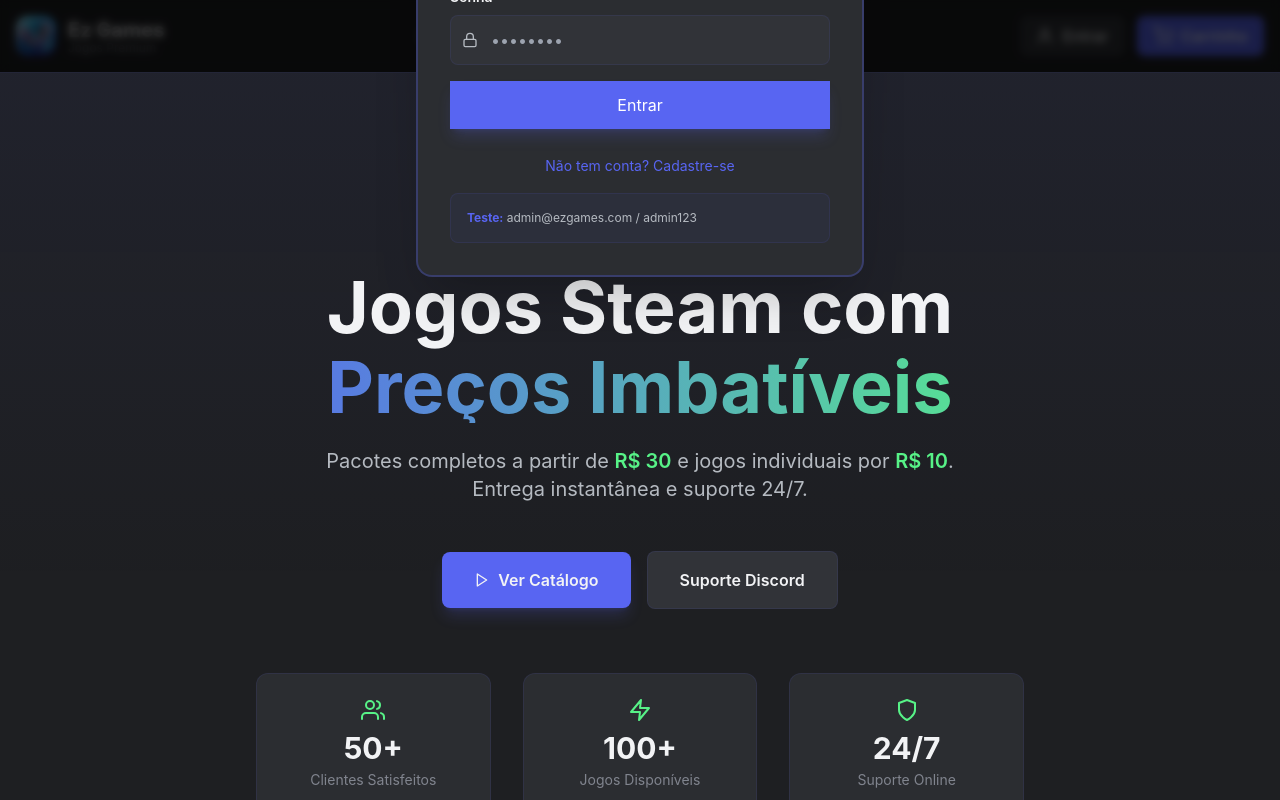
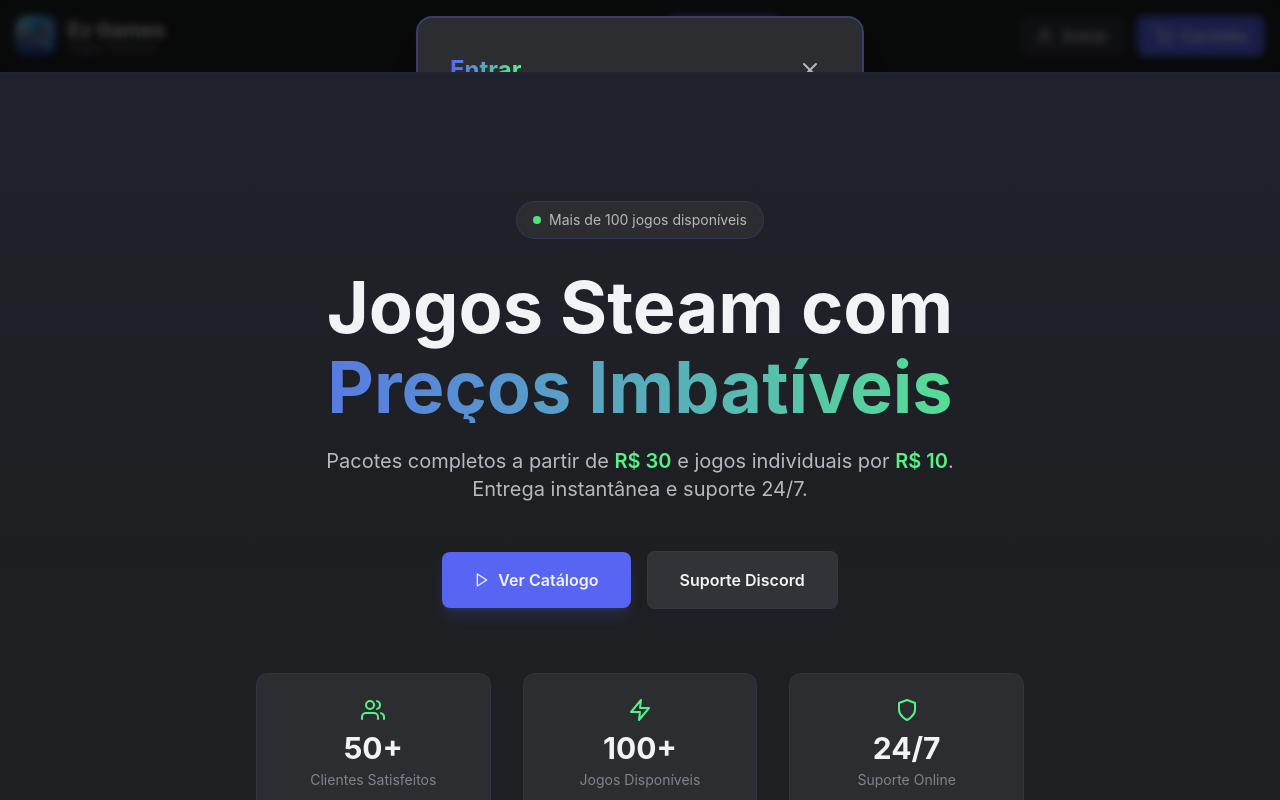
Before and after one commit to pureza-discord/ez-games-store, a Next.js app: page / in a window 1280 px wide. Both pictures are taken after a click on the button "Entrar". Shown: the top 800 px of the page. Built offline with nearby package versions, Linux system fonts and the light colour scheme.

Commit message:
fix: corrigir posicionamento dos modais - centralizar no meio da tela

```diff
--- a/components/ConfirmDialog.tsx
+++ b/components/ConfirmDialog.tsx
@@ -19,8 +19,8 @@
   }
 
   return (
-    <div className="fixed inset-0 z-[10000] flex items-center justify-center bg-black/70 backdrop-blur-sm animate-fade-in">
-      <div className="bg-bg-secondary border-2 border-primary/30 rounded-2xl p-6 max-w-md w-full mx-4 animate-scale-in shadow-2xl">
+    <div className="fixed inset-0 z-[10000] flex items-center justify-center bg-black/70 backdrop-blur-sm animate-fade-in p-4 overflow-y-auto">
+      <div className="bg-bg-secondary border-2 border-primary/30 rounded-2xl p-6 max-w-md w-full my-auto animate-scale-in shadow-2xl">
         <div className="flex items-start gap-4 mb-6">
           <div className="flex-shrink-0 w-12 h-12 bg-yellow-500/20 rounded-full flex items-center justify-center">
             <FiAlertCircle size={24} className="text-yellow-500" />
--- a/components/LoginModal.tsx
+++ b/components/LoginModal.tsx
@@ -48,8 +48,8 @@
   if (!isOpen) return null
 
   return (
-    <div className="fixed inset-0 z-[10000] flex items-center justify-center bg-black/70 backdrop-blur-sm animate-fade-in">
-      <div className="bg-bg-secondary border-2 border-primary/30 rounded-2xl p-8 max-w-md w-full mx-4 animate-scale-in shadow-2xl">
+    <div className="fixed inset-0 z-[10000] flex items-center justify-center bg-black/70 backdrop-blur-sm animate-fade-in p-4 overflow-y-auto">
+      <div className="bg-bg-secondary border-2 border-primary/30 rounded-2xl p-8 max-w-md w-full my-auto animate-scale-in shadow-2xl">
         <div className="flex justify-between items-center mb-6">
           <h2 className="text-2xl font-bold gradient-text">
             {isLogin ? 'Entrar' : 'Criar Conta'}
```
